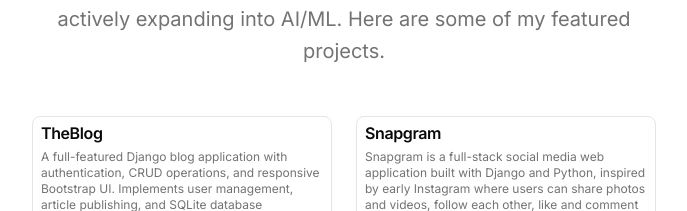
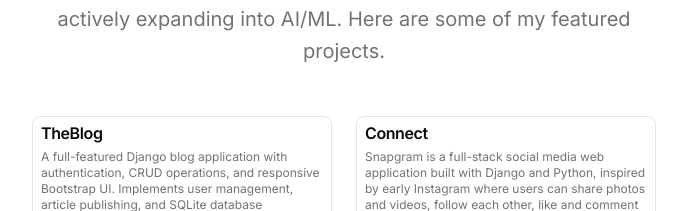
Before and after one commit to kiinshuk/online, a Next.js app: page / in a window 1280 px wide. Shown: the part 923-1134 px from the top of the page, without its empty margins (296-983 px from the left). Built offline with nearby package versions, Linux system fonts and the light colour scheme.

Commit message:
Rename project 'Snapgram' to 'Connect'

```diff
--- a/src/data/resume.tsx
+++ b/src/data/resume.tsx
@@ -134,7 +134,7 @@ export const DATA = {
     video: "",
   },
   {
-    title: "Snapgram",
+    title: "Connect",
     href: "https://github.com/kiinshuk/sg",
     active: true,
     description: "Snapgram is a full-stack social media web application built with Django and Python, inspired by early Instagram where users can share photos and videos, follow each other, like and comment on posts, and chat via direct messages and group chats. It features a responsive mobile-first UI with dark mode, deployed live on Railway with PostgreSQL for the database and Cloudinary for persistent media storage.",
```
